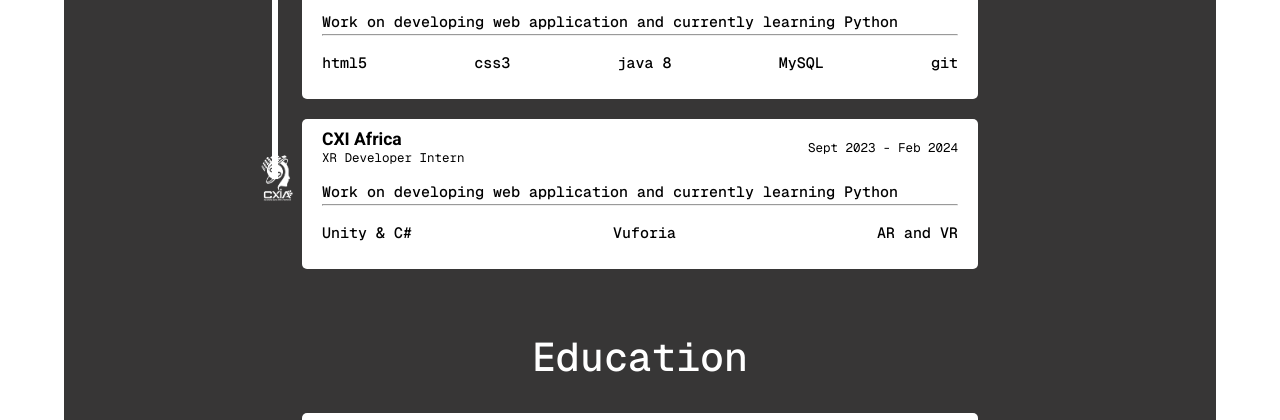
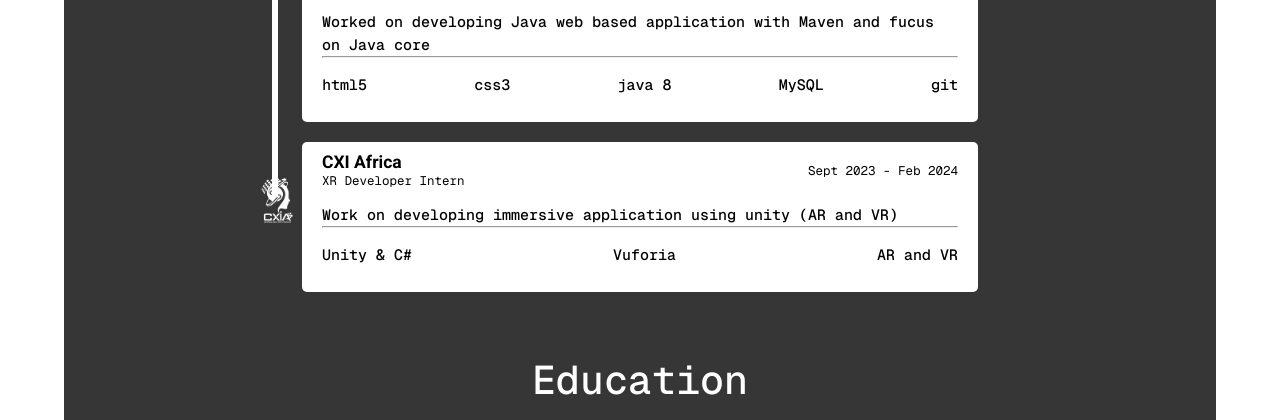
Before and after one commit to NgobeseA/portfolio, a plain HTML site: page index.html in a window 1280 px wide. Shown: the part 1685-2105 px from the top of the page. Drawn offline with nearby package versions, Linux system fonts and the light colour scheme; a web font is replaced by a local one.

Commit message:
updates on details in exp

```diff
--- a/index.html
+++ b/index.html
@@ -154,7 +154,7 @@
                                     <small>March 2024 - Aug 2024</small>
                                 </div>
                             </div>
-                            <p>Work on developing web application and currently learning Python</p>
+                            <p>Worked on developing Java web based application with Maven and fucus on Java core</p>
                             <hr class="hori">
                             <div class="languages">
                                 <p>html5</p>
@@ -179,7 +179,7 @@
                                     <small>Sept 2023 - Feb 2024</small>
                                 </div>
                             </div>
-                            <p>Work on developing web application and currently learning Python</p>
+                            <p>Work on developing immersive application using unity (AR and VR)</p>
                             <hr class="hori">
                             <div class="languages">
                                 <p>Unity & C#</p>
```
